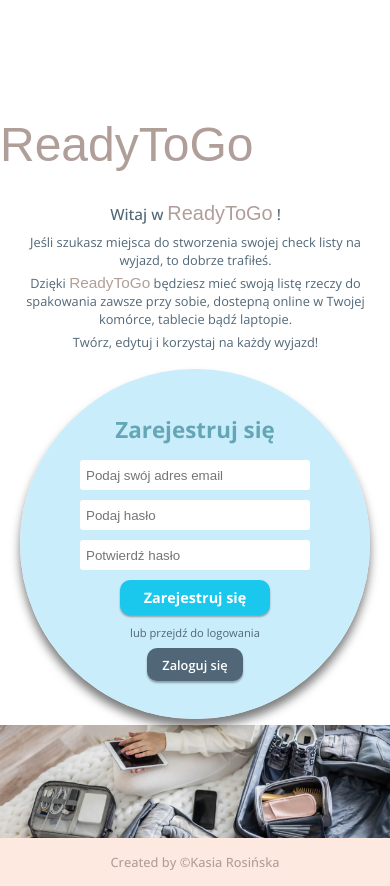
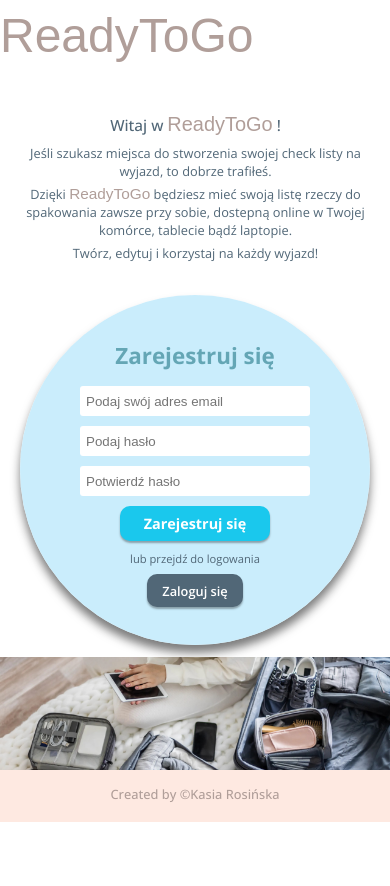
Before and after one commit to RosinskaK/ready_to_go_project, a React (Vite) app: page /signup in a window 390 px wide. After the commit the page ends 844 px from the top, so only its background shows below. Built offline with nearby package versions, Linux system fonts and the light colour scheme; no server answers; a web font is replaced by a local one.

Commit message:
mobile version p3

```diff
--- a/src/components/Instruction.jsx
+++ b/src/components/Instruction.jsx
@@ -7,13 +7,12 @@ export default function Instruction() {
     return (
         <div className="instruction-div">
             <p className="instruction-title">
-                💡 Pokaż<button className="instruction-btn" onClick={() => setShowInfo(!showInfo)}>wskazówki</button>jak używać <span>ReadyToGo</span></p>
+                💡Pokaż<button className="instruction-btn" onClick={() => setShowInfo(!showInfo)}>wskazówki</button>jak używać <span>ReadyToGo</span></p>
             {
                 showInfo &&
-                <div className="instruction-hidden-div"> W <span>ReadyToGo</span> możesz:
+                <div className="instruction-hidden-div"> <b>W</b> <span>ReadyToGo</span> <b>możesz:</b>
                     <p className="instruction-line">
-                        <span>1.</span> Dodawać każdą nawet najmniejszą rzecz do listy do spakowania w podróż przez przycisk <span>Dodaj
-                        </span></p>
+                        <span>1.</span> Dodawać każdą nawet najmniejszą rzecz do listy rzeczy do spakowania w podróż przez przycisk <span>Dodaj</span></p>
                     <p className="instruction-line">
                         <span>2.</span> Usuwać każdą błędnie dodaną lub już niepotrzebną rzecz przez przycisk <span>Usuń</span> znajdujący się przy danej rzeczy</p>
                     <p className="instruction-line">
--- a/src/components/Main.jsx
+++ b/src/components/Main.jsx
@@ -148,7 +148,7 @@ function Main() {
 
     ////////
     return (
-        <div className='main-div' transition-style="in:circle:hesitate">
+        <div className='main-div'>
             <div className='main-container-div'>
                 <div className='main-top-bar'>
                     <p className='main-top-bar-logo'>ReadyToGo</p>
--- a/src/components/MainContentText.jsx
+++ b/src/components/MainContentText.jsx
@@ -4,5 +4,5 @@ export default function MainContentText () {
         <div className='main-content-text-div'>
             <p>Tworząc swoją listę, pamietaj o spakowaniu leków, dokumentów, ładowarek</p>
         </div>
-    )
+    );
 }
--- a/src/scss/elements/_instruction.scss
+++ b/src/scss/elements/_instruction.scss
@@ -4,6 +4,7 @@
     width: 900px;
     @media only screen and (max-width: 480px) {
         width: 90%;
+        font-size: 0.9em;
     }
     @media only screen and (min-width: 481px) and (max-width: 900px) {
         width: 90%;
@@ -26,11 +27,13 @@
     color: $vivid-sky-blue;
     font-weight: bold;
     background-color: $misty-rose;
+
+    padding: 3px 7px;
+
     &:hover {
         background-color: $apricot;
         color: $charcoal;
     }
-
 }
 
 .instruction-hidden-div {
@@ -43,7 +46,6 @@
         font-family: $font-logo;
         color: $cinereous;
         font-size: 1.2em;
-
     }
 }
 
@@ -56,7 +58,6 @@
         line-height: 1.9em;
         color: $charcoal;
     }
-
 }
 
 .instruction-line-last {
--- a/src/scss/elements/_mainContentText.scss
+++ b/src/scss/elements/_mainContentText.scss
@@ -5,6 +5,6 @@
   padding-bottom: 20px;
 
   @media only screen and (max-width: 480px) {
-    font-size: 0.9em;
+    font-size: 0.8em;
   }
 }
--- a/src/scss/elements/_signup.scss
+++ b/src/scss/elements/_signup.scss
@@ -2,7 +2,7 @@
 .signup-div {
   display: flex;
   flex-direction: column;
-  justify-content: center;
+  justify-content: flex-start;
   align-items: center;
 
   max-width: 1400px;
@@ -14,19 +14,19 @@
   max-width: 1400px;
   display: flex;
   flex-direction: column;
-  justify-content: center;
+  justify-content: flex-start;
   align-items: center;
 
   width: 100%;
-  min-height: 1100px;
+  min-height: 980px;
 
   background-image: url("../assets/packing3.jpg");
   background-size: contain;
   background-position: bottom;
   background-repeat: no-repeat;
 
-  @media only screen and (max-width: 480px) {
-    min-height: 880px;
+  @media only screen and (max-width: 900px) {
+    min-height: 770px;
   }
 }
 
@@ -39,9 +39,11 @@
   //opacity: 95%;
   box-shadow: 0 8px 10px rgba(17, 17, 17, 0.55);
   margin-bottom: 50px;
+  margin-top: 15px;
 
   @media only screen and (max-width: 480px) {
     margin-bottom: 10px;
+    margin-top: 15px;
   }
 }
 
@@ -77,13 +79,12 @@
   width: 100%;
   display: block;
   text-align: left;
-  margin: 15px 10px 30px 10px;
+  margin: 8px 10px 80px 10px;
 
 
   @media only screen and (max-width: 480px) {
-    margin-top: 10px;
-    margin-bottom: 20px;
+    margin-top: 8px;
+    margin-bottom: 40px;
     margin-left: 10px;
-    padding-top: 40px;
   }
 }
```
